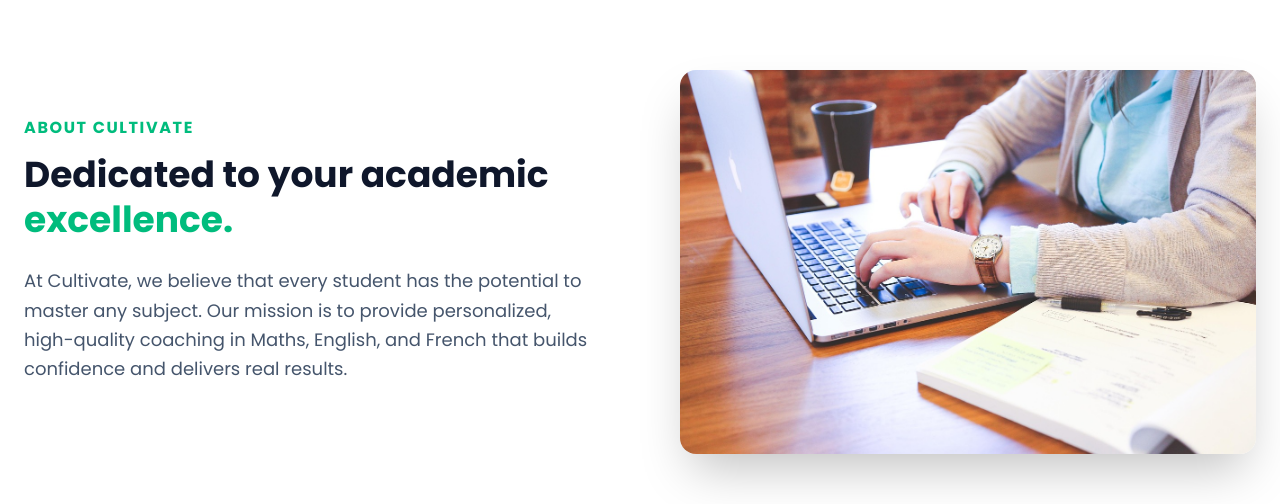
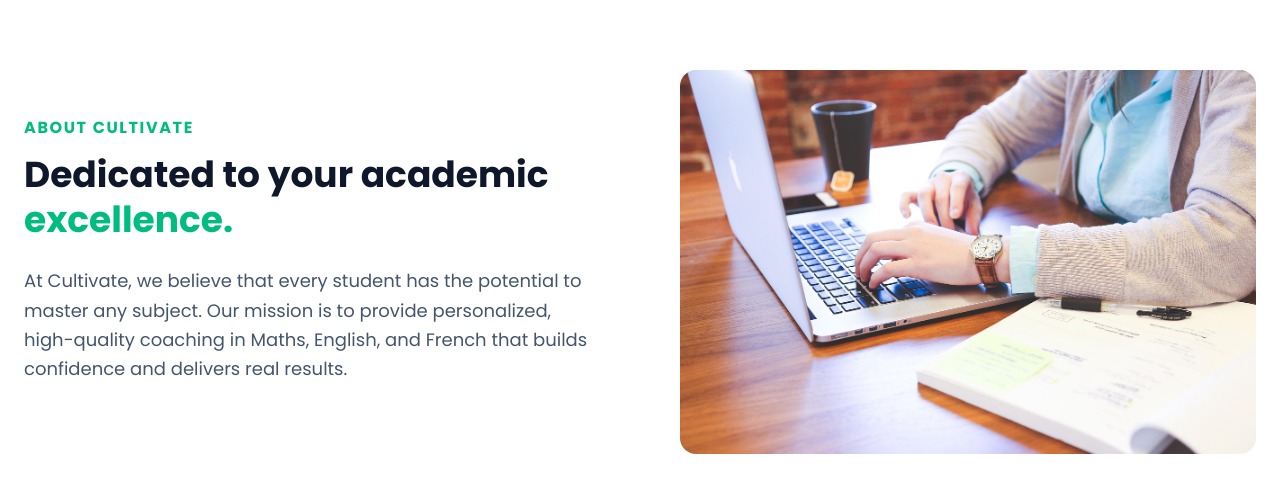
Before and after one commit to ChineduOscar/basic-teachers-site, a website: page src/index.html in a window 1280 px wide. Shown: the part 731-1235 px from the top of the page. Drawn offline with Linux system fonts and the light colour scheme.

Commit message:
fixed some changes in image shadow

```diff
--- a/src/index.html
+++ b/src/index.html
@@ -123,7 +123,7 @@
                         <img
                             src="./images/aboutImg.jpg"
                             alt="Students learning together"
-                            class="w-full h-auto rounded-2xl shadow-2xl object-cover"
+                            class="w-full h-auto rounded-2xl object-cover"
                         >
                     </div>
                 </div>
```
Also changed, not shown: src/output.css.
